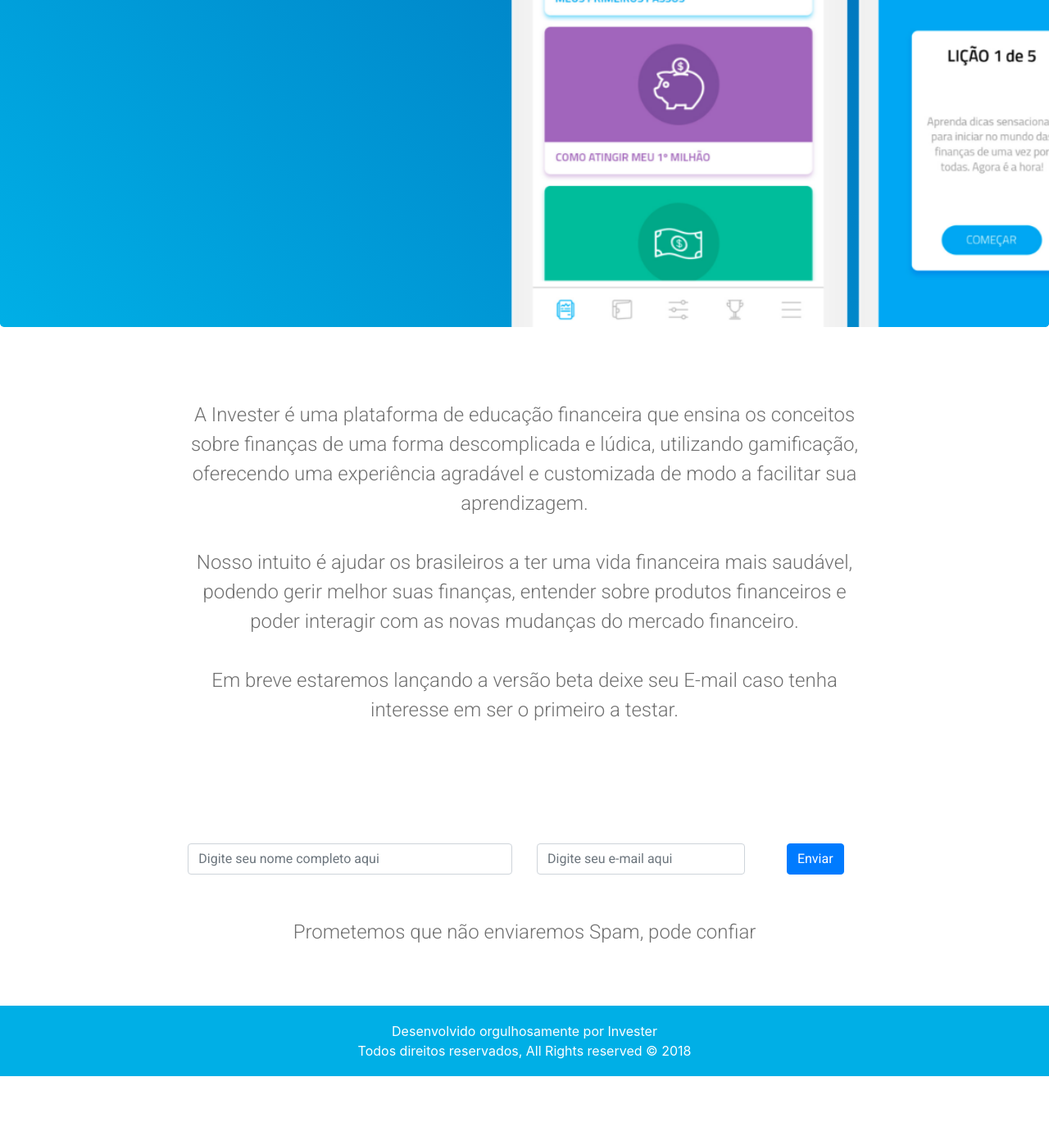
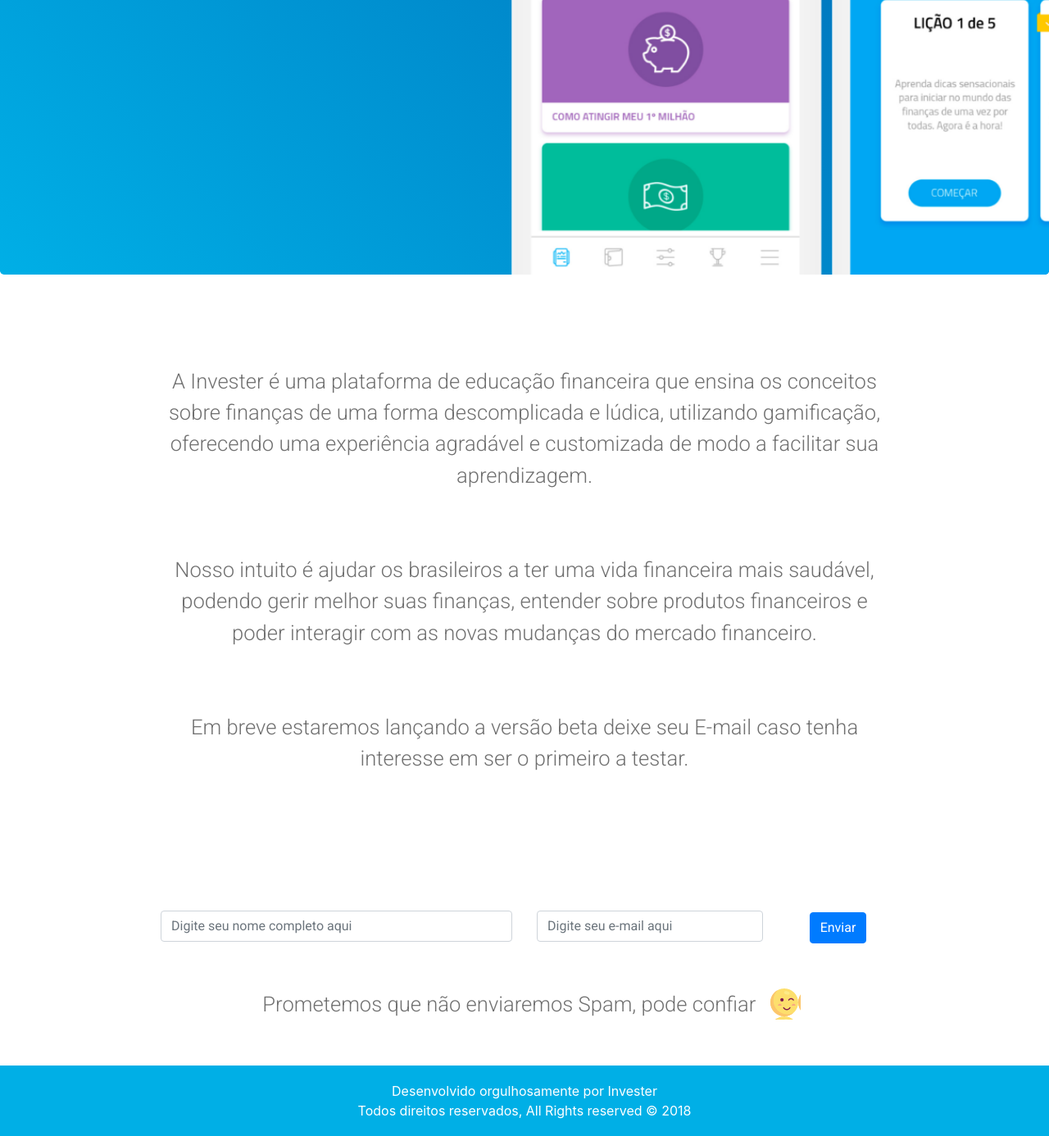
Before and after one commit to nayanex/Invester-Landing-Page, a website: page index.html in a window 1280 px wide. Shown: the part 486-1872 px from the top of the page at 82% size. Before the commit the page ends 1799 px from the top, so only its background shows below. Drawn offline with nearby package versions, Linux system fonts and the light colour scheme; a web font is replaced by a local one.

Commit message:
adding helvetica to the projetct

```diff
--- a/css/styles.scss
+++ b/css/styles.scss
@@ -1,5 +1,10 @@
 @import url(http://fonts.googleapis.com/css?family=Roboto:400,100,300,500,700,900);
 @import url(http://fonts.googleapis.com/css?family=Roboto+Condensed:400,300,700);
+
+@font-face {
+    font-family: helvetica;
+    src: url(fonts/HelveticaLTStd-Roman.woff);
+}
 
 $lt-blue: #00AFE6;
 $dk-blue: #005DAC;
@@ -15,6 +20,7 @@
 .row-header{
     @include zero-margin(0,0);
     padding: 0;
+    height: 40%;
 }
 
 .html{
@@ -23,17 +29,17 @@
 }
 
 .row-content {
-    margin-top: 3%;
+    margin-top: 5%;
     max-height:100%;
     font-family: Roboto;
     font-weight: 350;
     color: $gray-content;
     text-align: center;
-    font-size: 1.5em;
+    font-size: 1.6em;
     padding-top: 5%;
-    padding-right: 13%;
+    padding-right: 10%;
     padding-bottom: 5%;
-    padding-left: 13%;
+    padding-left: 10%;
 }
 
 .footer{
@@ -54,23 +60,20 @@
     background: linear-gradient($gradient-angle, $lt-blue, $dk-blue);
     color:$white;
     overflow: hidden;
+    font-family: helvetica;
+    width: 100%;
+    height: 100%;
+    min-height: 120%;
 }
 
 .jumbotron {
    .jumbotron-img {
         position: relative;
-        min-width: 130%;
-        max-width: 130%;
+        min-width: 120%;
         height: auto;
         right:-10%;
-        //top: 6%;
         bottom: -14%;
-        //top: 30%;
-        /* Set left edge of inner element to 50% of the parent element */
-        margin-left: 0%;
         margin-top: -10%;
-        /* Move down by 30% of own width */
-        object-fit: cover;
     };
     .jumbotron-logo {
         position: relative;
@@ -79,15 +82,11 @@
     }
 }
 
-.jumbotron-img-container {
-
-}
-
 .jumbotron-text {
     position: relative;
-    padding-top: 20%;
+    padding-top: 17%;
     display:table-cell;
-    font-size: 3em;
+    font-size: 3rem;
 }
 
 #carousel-button {
@@ -95,3 +94,12 @@
     position: absolute;
     bottom: 0px;
 }
+
+.smiling-face {
+    position: relative;
+    left: 2%;
+    background-image: url("../img/wink.png");
+    width: 4.2%;
+    height: auto;
+    display:inline-block;
+}
--- a/index.html
+++ b/index.html
@@ -49,7 +49,7 @@
     </header>
 
     <div class="container">
-        <div class="row row-content align-items-center">
+        <div class="row row-content justify-content-center">
             <div class="col-12">
                 A Invester é uma plataforma de educação financeira que ensina
                 os conceitos sobre finanças de uma forma descomplicada e lúdica,
@@ -57,10 +57,12 @@
                 e customizada de modo a facilitar sua aprendizagem.
                 <br>
                 <br>
+                <br>
                 Nosso intuito é ajudar os brasileiros a ter uma vida financeira
                 mais saudável, podendo gerir melhor suas finanças, entender
                 sobre produtos financeiros e poder interagir com as
                 novas mudanças do mercado financeiro.
+                <br>
                 <br>
                 <br>
                 Em breve estaremos lançando a versão beta
@@ -83,7 +85,7 @@
                     </div>
                 </div>
                 <br>
-                <p>Prometemos que não enviaremos Spam, pode confiar</p><span class="smiling-face"></span>
+                Prometemos que não enviaremos Spam, pode confiar<span class="smiling-face">&nbsp;</span>
             </div>
         </div>
     </div>
```
Also changed, not shown: css/styles.css, fonts/helvetica-lt-std/HelveticaLTStd-Roman.otf (renamed from ficheiros/helvetica-lt-std/HelveticaLTStd-Roman.otf), fonts/helvetica-lt-std/font-map-helveticaroman.png (renamed from ficheiros/helvetica-lt-std/font-map-helveticaroman.png), fonts/helvetica-lt-std/font-map-unicode-helveticaroman.png (renamed from ficheiros/helvetica-lt-std/font-map-unicode-helveticaroman.png), fonts/helvetica-lt-std/helveticaroman.png (renamed from ficheiros/helvetica-lt-std/helveticaroman.png), 2 other files.
